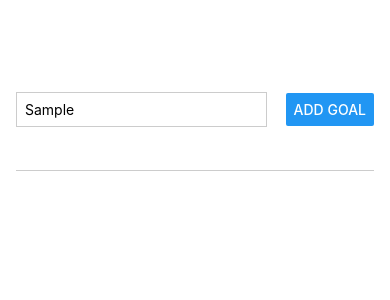
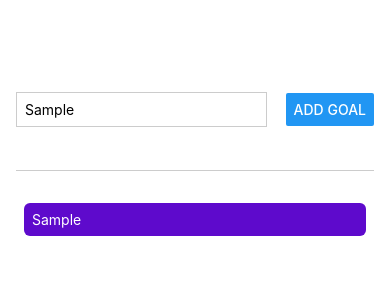
Before and after one commit to wlsdpcks/RNCourse, a React Native app: screen / in a window 390 px wide. Both pictures are taken after typing "Sample" into the empty fields and a click on the button "ADD GOAL". Shown: the top 300 px of the page. Built offline with nearby package versions, Linux system fonts and the light colour scheme.

Commit message:
28.프로퍼티 활용하기

```diff
--- a/App.js
+++ b/App.js
@@ -1,6 +1,6 @@
 import { useState } from "react";
 import { Button, FlatList, StyleSheet, TextInput, View } from "react-native";
-import GoalItem from "./components/goalItems";
+import GoalItem from "./components/GoalItems";
 
 export default function App() {
   const [enteredGoalText, setEnteredGoalText] = useState("");
@@ -31,7 +31,7 @@ export default function App() {
         <FlatList
           data={courseGoals}
           renderItem={(itemData) => {
-            return <GoalItem />;
+            return <GoalItem text={itemData.item.text} />;
           }}
           keyExtractor={(item, index) => {
             return item.id;
--- a/components/GoalItems.js
+++ b/components/GoalItems.js
@@ -1,10 +1,11 @@
-import { StyleSheet } from "react-native";
+import { StyleSheet, View, Text } from "react-native";
 
-function GoalItem() {
-  return;
-  <View style={styles.goalItem}>
-    <Text style={styles.goalText}>{itemData.item.text}</Text>
-  </View>;
+function GoalItem(props) {
+  return (
+    <View style={styles.goalItem}>
+      <Text style={styles.goalText}>{props.text}</Text>
+    </View>
+  );
 }
 export default GoalItem;
 
```
